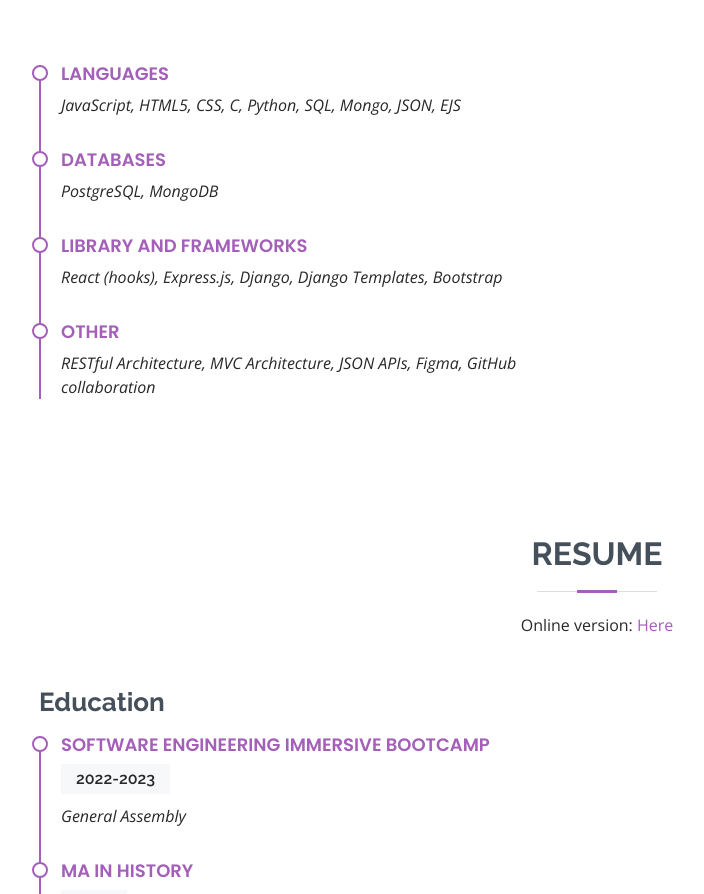
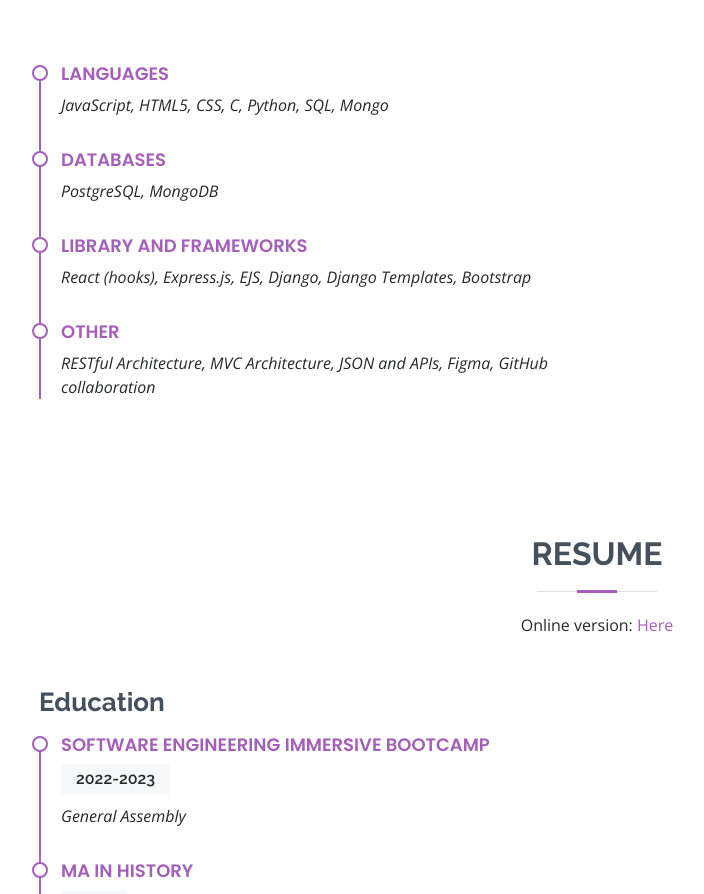
Before and after one commit to codysharma/me, a plain HTML site: page index.html in a window 1280 px wide. Shown: the part 1450-2344 px from the top of the page, without its empty margins (93-797 px from the left). Drawn offline with nearby package versions, Linux system fonts and the light colour scheme.

Commit message:
Update index.html

```diff
--- a/index.html
+++ b/index.html
@@ -150,7 +150,7 @@
           <h4 class="resume-title">Languages</h4>
             <!-- <h4>Software Engineering Immersive Bootcamp</h4> -->
             <!-- <h5>2022-2023</h5> -->
-            <p><em>JavaScript, HTML5, CSS, C, Python, SQL, Mongo, JSON, EJS</em></p>
+            <p><em>JavaScript, HTML5, CSS, C, Python, SQL, Mongo</em></p>
           </div>
           <div class="resume-item">
             <h4>Databases</h4>
@@ -160,11 +160,11 @@
           <div class="resume-item">
             <h4>Library and Frameworks</h4>
             <!-- <h5>2013</h5> -->
-            <p><em> React (hooks), Express.js, Django, Django Templates, Bootstrap</em></p>
+            <p><em> React (hooks), Express.js, EJS, Django, Django Templates, Bootstrap</em></p>
           </div>
           <div class="resume-item">
             <h4>Other</h4>
-            <p><em>RESTful Architecture, MVC Architecture, JSON APIs, Figma, GitHub collaboration</em></p>
+            <p><em>RESTful Architecture, MVC Architecture, JSON and APIs, Figma, GitHub collaboration</em></p>
           </div>
         </div>
         </div>
```
